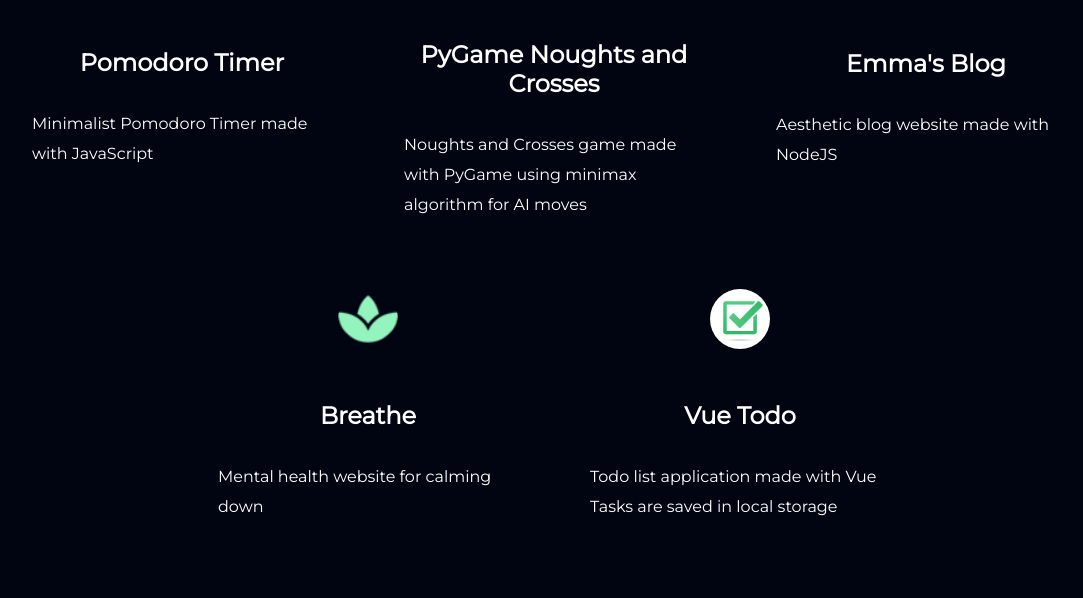
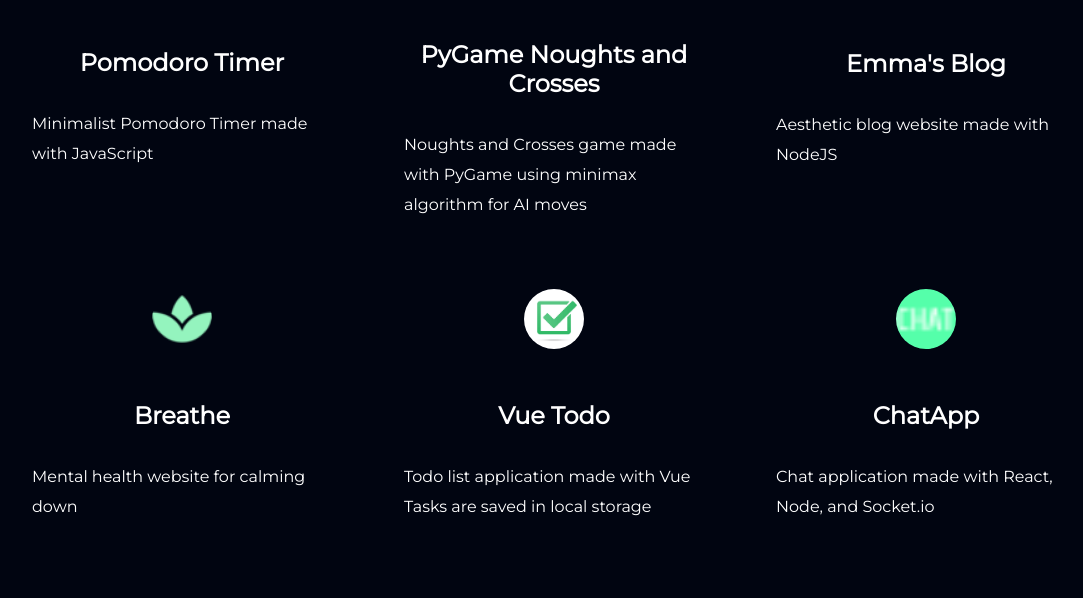
Before and after one commit to emmad241/portfolio-site, a plain HTML site: page index.html in a window 1280 px wide. Shown: the part 2509-3107 px from the top of the page, without its empty margins (86-1169 px from the left). Drawn offline with nearby package versions, Linux system fonts and the light colour scheme.

Commit message:
add project

```diff
--- a/index.html
+++ b/index.html
@@ -168,6 +168,16 @@
 									Todo list application made with Vue<br/>Tasks are saved in local storage
 								</p>
 						</a>
+					</div>
+					<div class="project">
+						<a class="project--center" href="https://chat-app-client-u02u.onrender.com">
+								<img src="images/chat.png" class="project__logo" />
+								<h2 class="project__title">ChatApp</h2>
+								<p class="project__description">
+									Chat application made with React, Node, and Socket.io
+								</p>
+						</a>
+					</div>
 				</div>
 			</div>
 		</section>
```
Also changed, not shown: images/chat.png (added).
